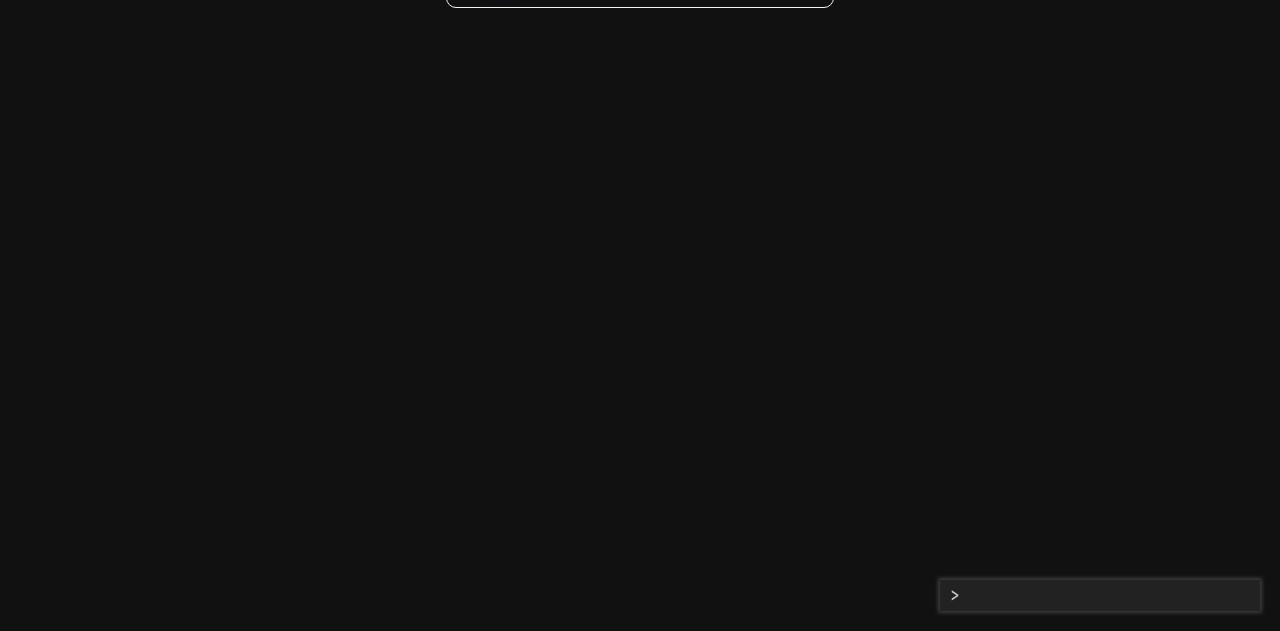
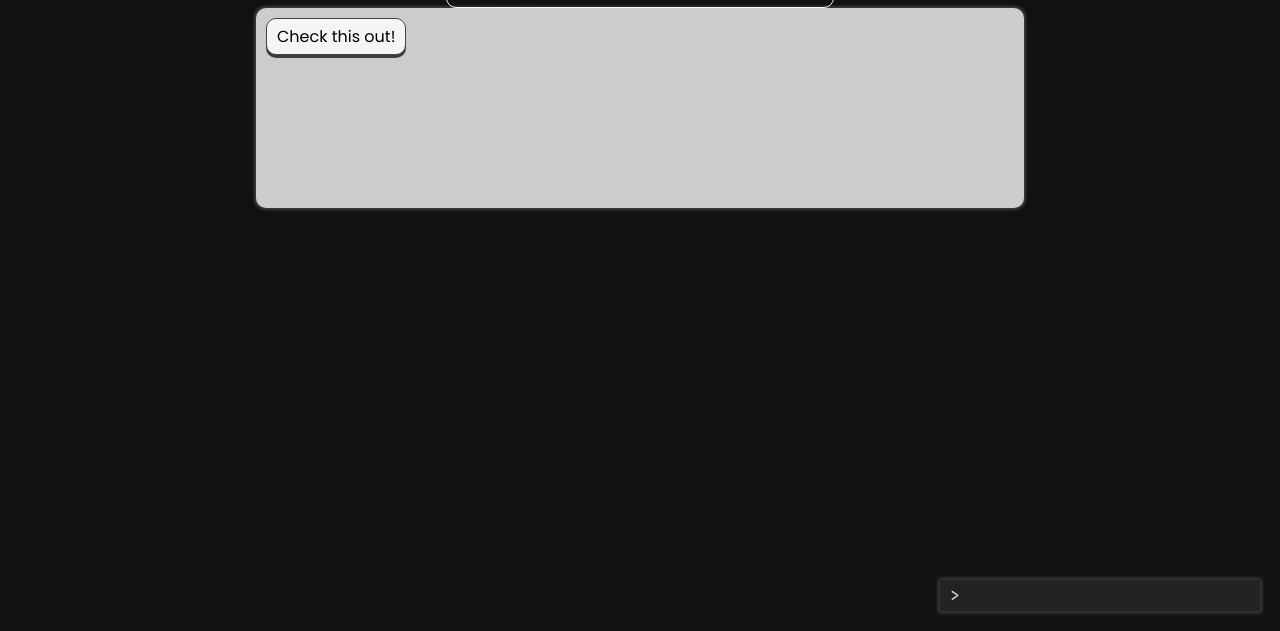
Before and after one commit to WillNeve/portfolio, a website built with webpack: page index.html in a window 1280 px wide. Shown: the part 169-800 px from the top of the page. Built offline with nearby package versions, Linux system fonts and the light colour scheme; what @hotwired/stimulus, @hotwired/stimulus-webpack-helpers would draw is missing.

Commit message:
troopl button test

```diff
--- /dev/null
+++ b/assets/stylesheets/components/_buttons.scss
@@ -0,0 +1,18 @@
+.spacebar {
+  display: block;
+  width: fit-content;
+  height: fit-content;
+  padding: 5px 10px;
+  border: 1px solid $gray-dark;
+  border-radius: 10px;
+  box-shadow: 0px 3px 0px 0px rgba($color: #000000, $alpha: 0.7);
+  background: $white;
+  color: $gray-dark;
+  transform: translateY(0px);
+  transition: all .3s ease;
+  &:hover {
+    box-shadow: 0px 0px 0px 0px rgba($color: #000000, $alpha: 0.7);
+    transform: translateY(3px)
+  }
+  margin: 0;
+}
--- a/assets/stylesheets/components/_containers.scss
+++ b/assets/stylesheets/components/_containers.scss
@@ -23,3 +23,16 @@
     max-width: 1400px;
   }
 }
+
+
+.linkspace {
+  width: 60%;
+  height: 200px;
+  position: fixed;
+  left: 50%;
+  transform: translateX(-50%);
+  padding: 10px;
+  background: $gray-light;
+  border-radius: 10px;
+  box-shadow: 0px 0px 3px 2px rgba($color: $white, $alpha: 0.2);
+}
--- a/assets/stylesheets/components/_index.scss
+++ b/assets/stylesheets/components/_index.scss
@@ -3,3 +3,4 @@
 @import "terminal";
 @import "avatars";
 @import "banners";
+@import "buttons";
--- a/index.html
+++ b/index.html
@@ -32,5 +32,10 @@
       </div>
     </div>
   </div>
+
+  <div class="linkspace">
+    <a href="#" class="spacebar silent-link"> Check this out! </a>
+  </div>
+
 </body>
 </html>
--- a/package.json
+++ b/package.json
@@ -1,4 +1,7 @@
 {
+  "scripts": {
+    "sass:watch": "node-sass -w assets/stylesheets/style.scss src/style.css"
+  },
   "devDependencies": {
     "@babel/core": "^7.1.6",
     "@babel/plugin-proposal-class-properties": "^7.18.6",
```
Also changed, not shown: src/style.css.
